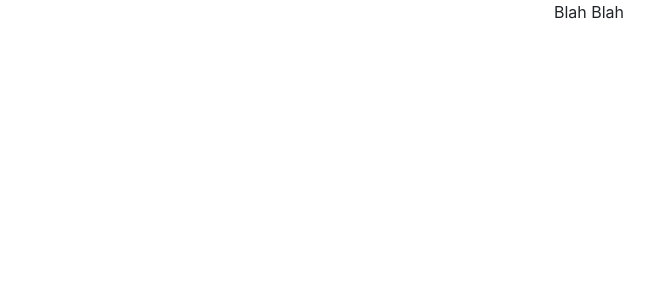
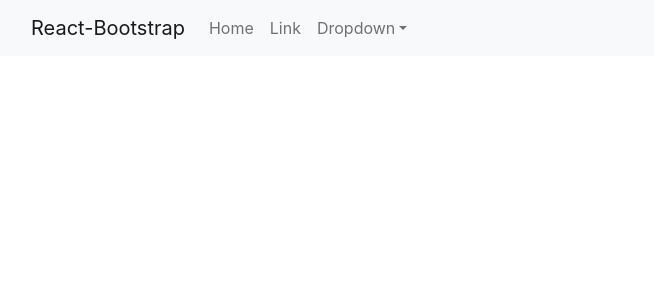
Before and after one commit to Jtune89/JT_MS5_ADFE, a React (Create React App) app: page / in a window 1280 px wide. Shown: the top 300 px of the page, without its empty margins (51-705 px from the left). Built offline with nearby package versions, Linux system fonts and the light colour scheme.

Commit message:
nav set up

```diff
--- a/src/components/NavBar.js
+++ b/src/components/NavBar.js
@@ -1,9 +1,36 @@
 import React from 'react'
+import Container from 'react-bootstrap/Container';
+import Nav from 'react-bootstrap/Nav';
+import Navbar from 'react-bootstrap/Navbar';
+import NavDropdown from 'react-bootstrap/NavDropdown';
 
 const NavBar = () => {
   return (
-    <div>Blah Blah</div>
-  )
+    <Navbar bg="light" expand="lg">
+      <Container>
+        <Navbar.Brand href="#home">React-Bootstrap</Navbar.Brand>
+        <Navbar.Toggle aria-controls="basic-navbar-nav" />
+        <Navbar.Collapse id="basic-navbar-nav">
+          <Nav className="me-auto">
+            <Nav.Link href="#home">Home</Nav.Link>
+            <Nav.Link href="#link">Link</Nav.Link>
+            <NavDropdown title="Dropdown" id="basic-nav-dropdown">
+              <NavDropdown.Item href="#action/3.1">Action</NavDropdown.Item>
+              <NavDropdown.Item href="#action/3.2">
+                Another action
+              </NavDropdown.Item>
+              <NavDropdown.Item href="#action/3.3">Something</NavDropdown.Item>
+              <NavDropdown.Divider />
+              <NavDropdown.Item href="#action/3.4">
+                Separated link
+              </NavDropdown.Item>
+            </NavDropdown>
+          </Nav>
+        </Navbar.Collapse>
+      </Container>
+    </Navbar>
+  );
 }
 
+
 export default NavBar
```
